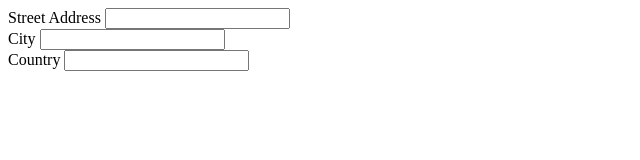
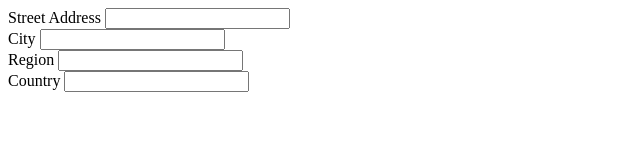
Before and after one commit to algosup/2022-2023-project-2-santa-time-Project-8-group, a plain HTML site: page website.html in a window 1280 px wide. Shown: the whole page, without its empty margins (0-640 px from the left). Drawn offline with Linux system fonts and the light colour scheme.

Commit message:
Update website.html

```diff
--- a/website.html
+++ b/website.html
@@ -1,7 +1,7 @@
 <!DOCTYPE html>
 <html>
     <head>
-        <title> <h1>Santa</h1></title>
+        <title>Santa</title>
     </head>
 
     <body>
@@ -10,6 +10,8 @@
             <input type="text" id="saddress" name="saddress"><br>
             <label for="city">City</label>
             <input type="text" id="city" name="city"><br>
+            <label for="region">Region</label>
+            <input type="text" id="region" name="region"><br>
             <label for="country">Country</label>
             <input type="text" id="country" name="country"><br>
         </form>
```
